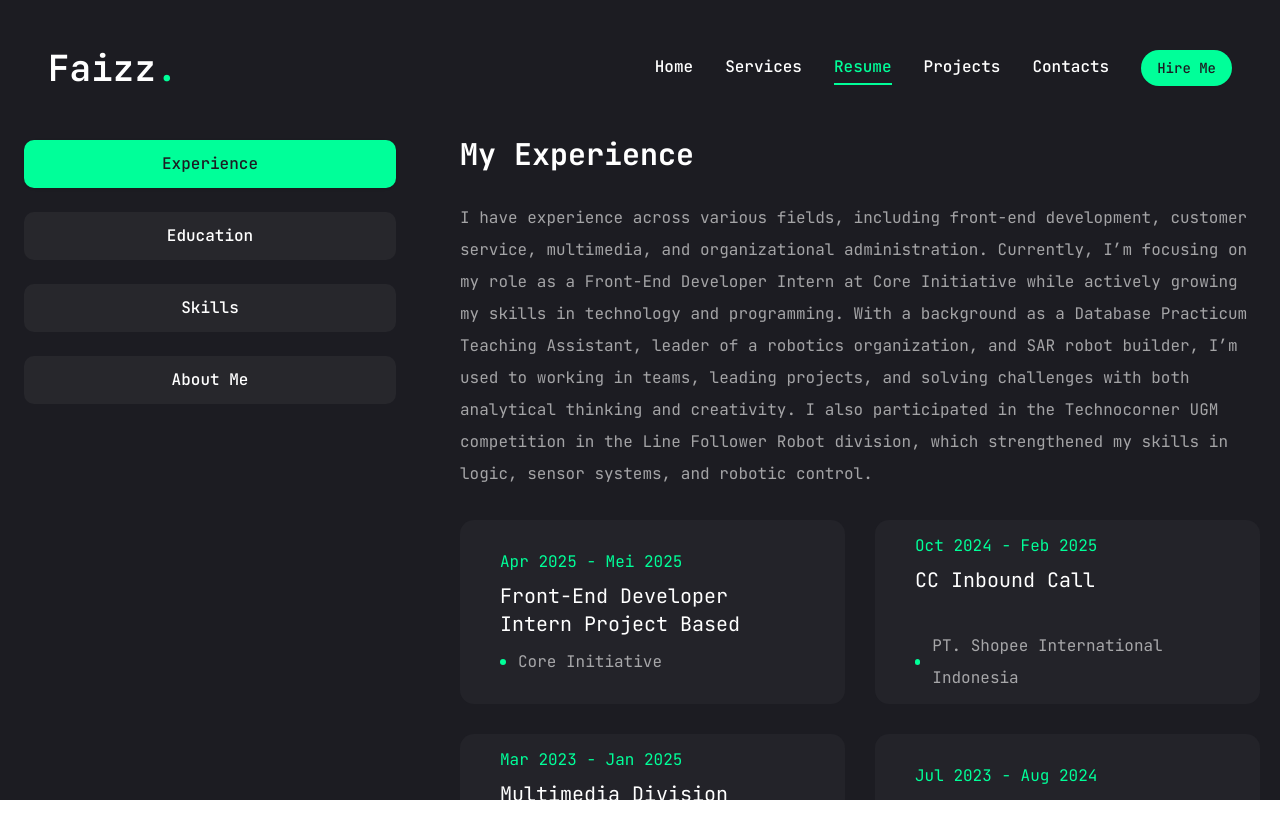
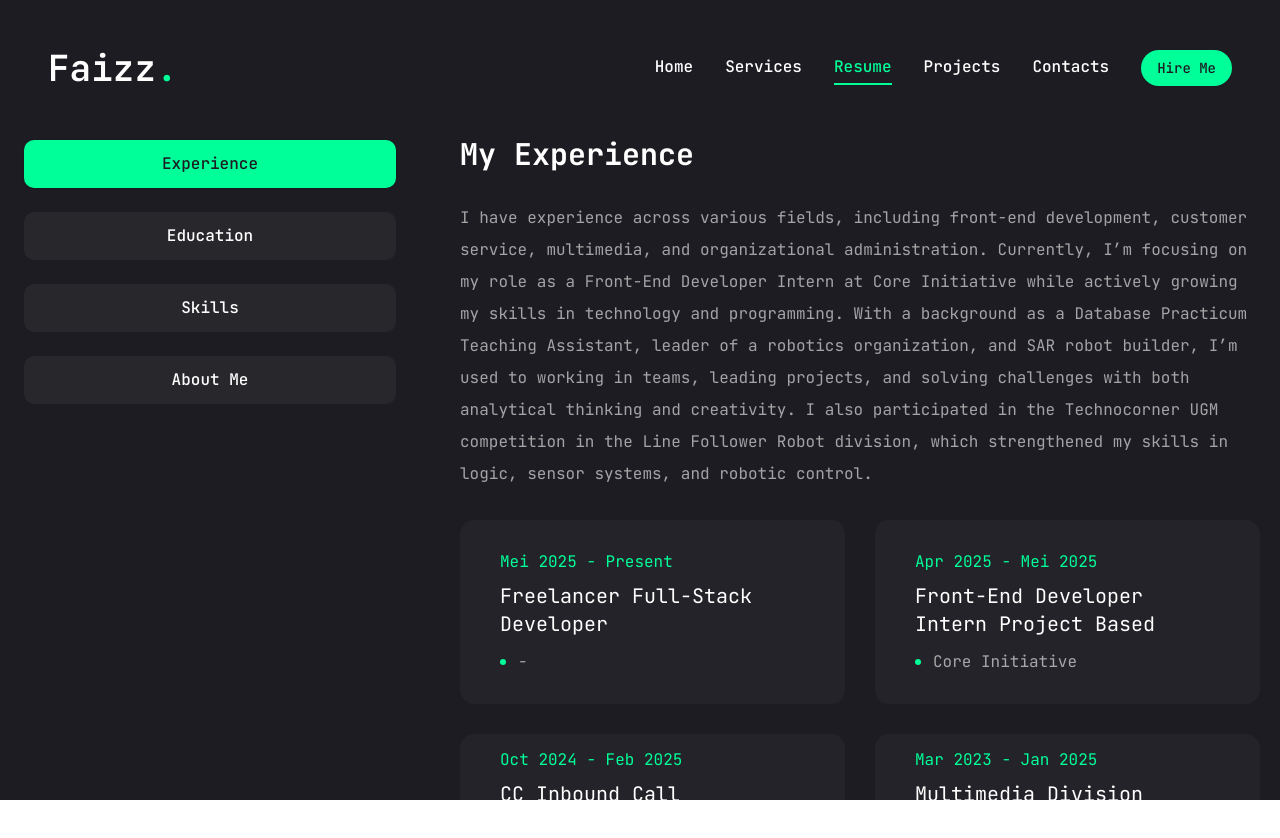
Before and after one commit to FaizzDevs/my_portofolio-s, a Next.js app: page /projects in a window 1280 px wide. Shown: the top 838 px of the page. Built offline with nearby package versions, Linux system fonts and the light colour scheme.

Commit message:
update code

```diff
--- a/app/projects/page.tsx
+++ b/app/projects/page.tsx
@@ -43,6 +43,11 @@ const experience  = {
     title: "My Experience",
     desc: "I have experience across various fields, including front-end development, customer service, multimedia, and organizational administration. Currently, I’m focusing on my role as a Front-End Developer Intern at Core Initiative while actively growing my skills in technology and programming. With a background as a Database Practicum Teaching Assistant, leader of a robotics organization, and SAR robot builder, I’m used to working in teams, leading projects, and solving challenges with both analytical thinking and creativity. I also participated in the Technocorner UGM competition in the Line Follower Robot division, which strengthened my skills in logic, sensor systems, and robotic control.",
     items: [
+        {
+            company: "-",
+            position: "Freelancer Full-Stack Developer",
+            date: "Mei 2025 - Present",
+        },
         {
             company: "Core Initiative",
             position: "Front-End Developer Intern Project Based",
```
